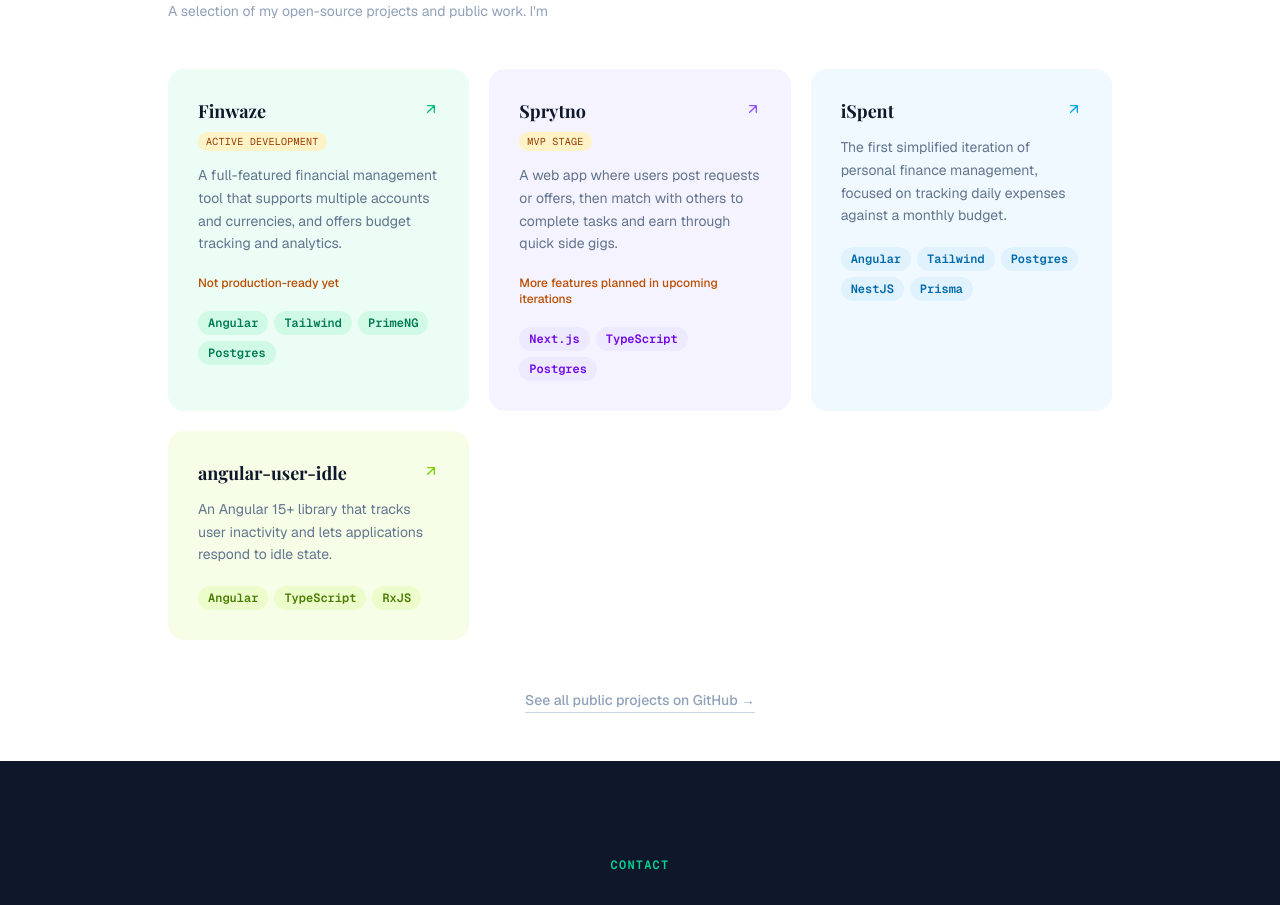
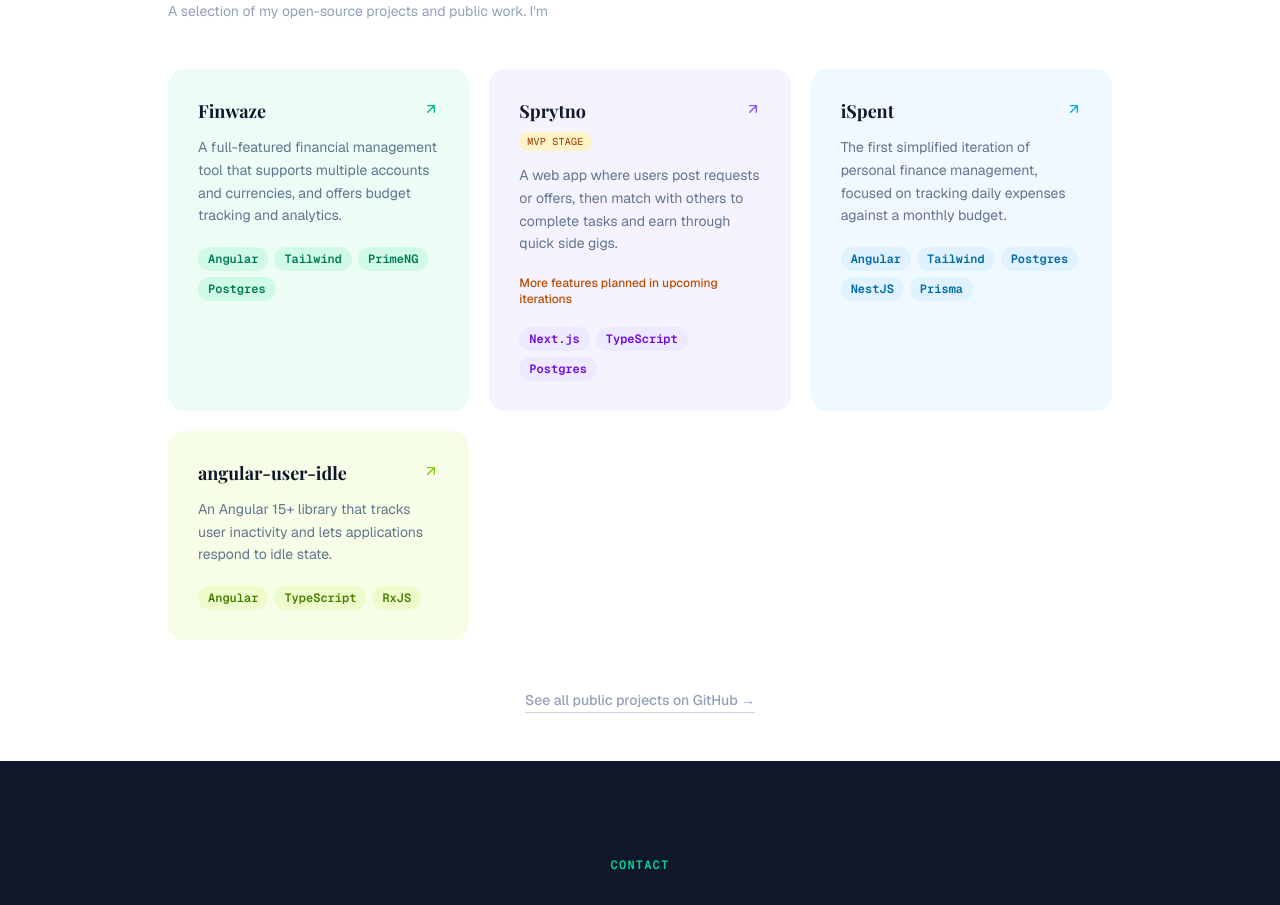
Before and after one commit to rednez/yefimenko-portfolio, a Next.js app: page / in a window 1280 px wide. Shown: the part 1380-2285 px from the top of the page. Built offline with nearby package versions, Linux system fonts and the light colour scheme; a web font is replaced by a local one.

Commit message:
feat: update project status for Finwaze in projects data

```diff
--- a/src/app/data/projects.ts
+++ b/src/app/data/projects.ts
@@ -5,8 +5,6 @@ export const projects: Project[] = [
     title: 'Finwaze',
     description:
       'A full-featured financial management tool that supports multiple accounts and currencies, and offers budget tracking and analytics.',
-    status: 'Active Development',
-    statusNote: 'Not production-ready yet',
     tags: ['Angular', 'Tailwind', 'PrimeNG', 'Postgres'],
     link: 'https://finwaze.app',
     bg: 'bg-emerald-50 dark:bg-emerald-950/40',
```
